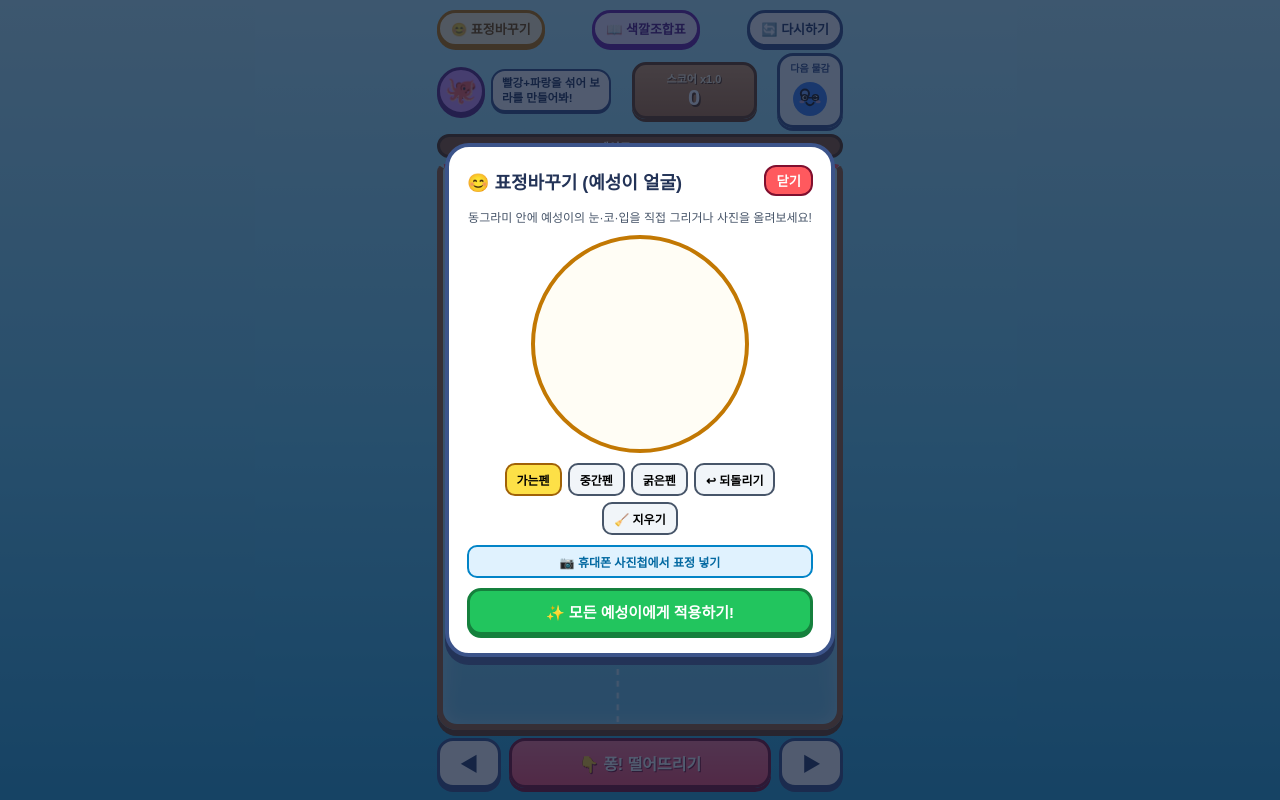
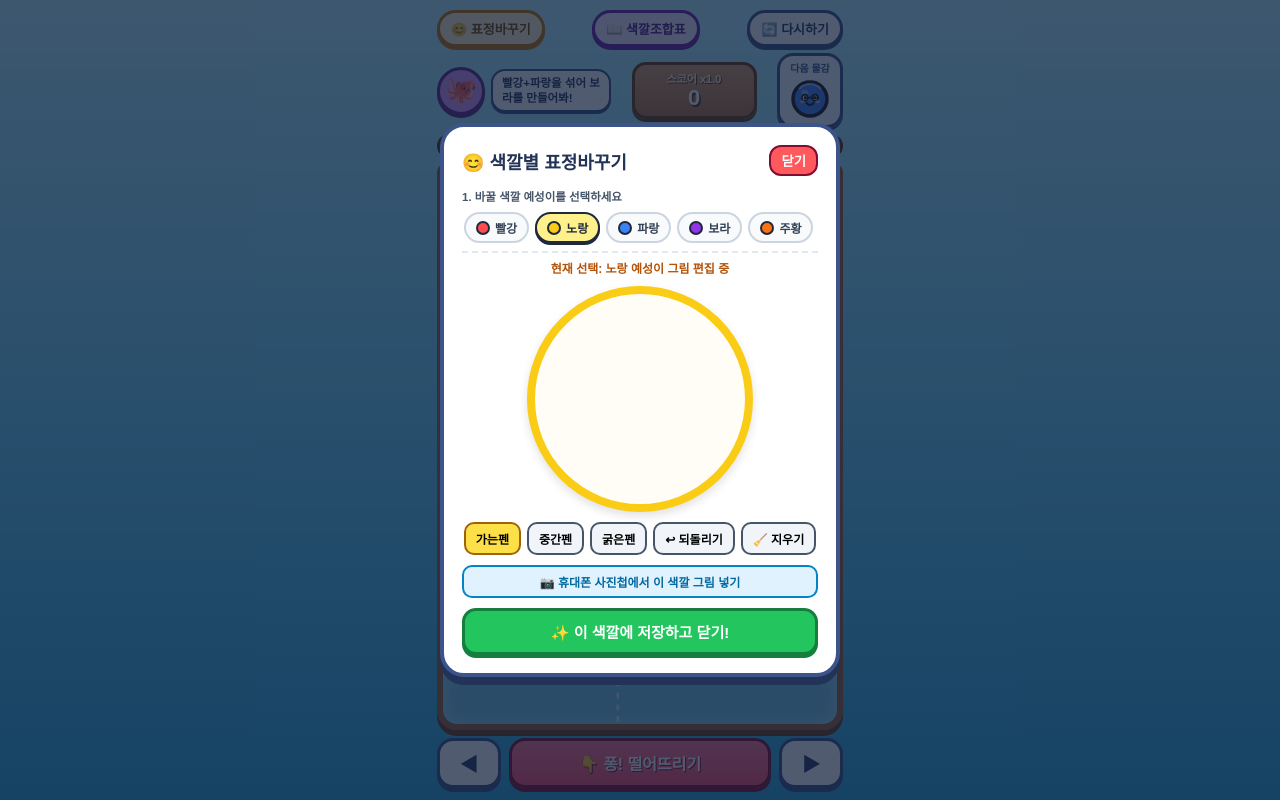
Before and after one commit to hannaj1763-sketch/color-merge, a plain HTML site: page index.html in a window 1280 px wide. Both pictures are taken after a click on the button "😊 표정바꾸기". Drawn offline with Linux system fonts and the light colour scheme.

Commit message:
Add files via upload

```diff
--- a/index.html
+++ b/index.html
@@ -219,7 +219,7 @@
     border: 4px solid #3c548a;
     border-radius: 24px;
     width: 100%;
-    max-width: 390px;
+    max-width: 400px;
     max-height: 88vh;
     overflow-y: auto;
     padding: 18px;
@@ -242,6 +242,43 @@
     cursor: pointer;
   }
 
+  /* 색깔별 표정바꾸기 UI */
+  .color-tabs {
+    width: 100%;
+    display: flex;
+    gap: 6px;
+    overflow-x: auto;
+    padding: 4px 2px 8px;
+    margin-bottom: 6px;
+    border-bottom: 2px dashed #e2e8f0;
+  }
+  .color-tab {
+    flex-shrink: 0;
+    display: flex;
+    align-items: center;
+    gap: 5px;
+    padding: 5px 10px;
+    border-radius: 999px;
+    border: 2.5px solid #cbd5e1;
+    background: #f8fafc;
+    font-size: 12px;
+    font-weight: 800;
+    color: #334155;
+    cursor: pointer;
+  }
+  .color-tab.active {
+    border-color: #1e293b;
+    background: #fef08a;
+    color: #1e293b;
+    box-shadow: 0 2px 0 #1e293b;
+  }
+  .color-tab .swatch {
+    width: 14px;
+    height: 14px;
+    border-radius: 50%;
+    border: 2px solid #1e293b;
+  }
+
   .draw-area-wrap {
     display: flex;
     flex-direction: column;
@@ -250,10 +287,11 @@
   }
   canvas#faceCanvas {
     background: #fffdf5;
-    border: 4px solid #c27803;
+    border: 8px solid #ff4d4f;
     border-radius: 50%;
     cursor: crosshair;
     touch-action: none;
+    box-shadow: 0 4px 10px rgba(0,0,0,0.12);
   }
   .tool-row {
     display: flex;
@@ -380,19 +418,23 @@
   </div>
 </div>
 
-<!-- 표정바꾸기 모달 -->
+<!-- 색깔별 표정바꾸기 모달 -->
 <div class="modal-backdrop" id="faceModal">
   <div class="modal-card">
     <div class="modal-header">
-      <div class="modal-title">😊 표정바꾸기 (예성이 얼굴)</div>
+      <div class="modal-title">😊 색깔별 표정바꾸기</div>
       <button class="close-btn" id="closeFaceBtn">닫기</button>
     </div>
+
+    <div style="font-size:11.5px; font-weight:800; color:#475569; margin-bottom:4px;">1. 바꿀 색깔 예성이를 선택하세요</div>
+    <div class="color-tabs" id="colorTabs"></div>
+
     <div class="draw-area-wrap">
       <div id="colSection" style="width:100%; display:none;">
-        <div style="font-size:12px; font-weight:800; color:#3c548a; margin-bottom:4px;">🖼 갤러리 내 컬렉션 작품에서 고르기</div>
+        <div style="font-size:12px; font-weight:800; color:#3c548a; margin-bottom:4px;">🖼 내 컬렉션 작품에서 골라 이 색깔에 넣기</div>
         <div class="col-strip" id="colStrip"></div>
       </div>
-      <p style="font-size:12px; color:#475569; text-align:center;">동그라미 안에 예성이의 눈·코·입을 직접 그리거나 사진을 올려보세요!</p>
+      <p id="editingColorLabel" style="font-size:12px; font-weight:800; color:#b45309; text-align:center;">현재 선택: 🔴 빨강 예성이 그림 편집 중</p>
       <canvas id="faceCanvas" width="210" height="210"></canvas>
       <div class="tool-row">
         <button class="mini-btn active" data-size="4">가는펜</button>
@@ -402,10 +444,10 @@
         <button class="mini-btn" id="clearFaceBtn">🧹 지우기</button>
       </div>
       <label class="mini-btn" style="background:#e0f2fe; border-color:#0284c7; color:#0369a1; width:100%; text-align:center;">
-        📷 휴대폰 사진첩에서 표정 넣기
+        📷 휴대폰 사진첩에서 이 색깔 그림 넣기
         <input type="file" id="uploadFaceInput" accept="image/*" style="display:none;" />
       </label>
-      <button class="save-face-btn" id="applyFaceBtn">✨ 모든 예성이에게 적용하기!</button>
+      <button class="save-face-btn" id="applyFaceBtn">✨ 이 색깔에 저장하고 닫기!</button>
     </div>
   </div>
 </div>
@@ -450,27 +492,29 @@
 <script>
 (() => {
   const TYPES = {
-    RED:       { id: 'RED',       tier: 1, name: '빨강',     color: '#ff4d4f', r: 22, score: 10 },
-    YELLOW:    { id: 'YELLOW',    tier: 1, name: '노랑',     color: '#facc15', r: 22, score: 10 },
-    BLUE:      { id: 'BLUE',      tier: 1, name: '파랑',     color: '#3b82f6', r: 22, score: 10 },
+    RED:       { id: 'RED',       tier: 1, name: '빨강',     color: '#ff4d4f', r: 23, score: 10 },
+    YELLOW:    { id: 'YELLOW',    tier: 1, name: '노랑',     color: '#facc15', r: 23, score: 10 },
+    BLUE:      { id: 'BLUE',      tier: 1, name: '파랑',     color: '#3b82f6', r: 23, score: 10 },
 
-    PURPLE:    { id: 'PURPLE',    tier: 2, name: '보라',     color: '#9333ea', r: 28, score: 30 },
-    ORANGE:    { id: 'ORANGE',    tier: 2, name: '주황',     color: '#f97316', r: 28, score: 30 },
-    GREEN:     { id: 'GREEN',     tier: 2, name: '초록',     color: '#22c55e', r: 28, score: 30 },
+    PURPLE:    { id: 'PURPLE',    tier: 2, name: '보라',     color: '#9333ea', r: 29, score: 30 },
+    ORANGE:    { id: 'ORANGE',    tier: 2, name: '주황',     color: '#f97316', r: 29, score: 30 },
+    GREEN:     { id: 'GREEN',     tier: 2, name: '초록',     color: '#22c55e', r: 29, score: 30 },
 
-    MAGENTA:   { id: 'MAGENTA',   tier: 3, name: '자주',     color: '#db2777', r: 34, score: 70 },
-    INDIGO:    { id: 'INDIGO',    tier: 3, name: '남보라',   color: '#4f46e5', r: 34, score: 70 },
-    VERMILION: { id: 'VERMILION', tier: 3, name: '다홍',     color: '#ea580c', r: 34, score: 70 },
-    TANGERINE: { id: 'TANGERINE', tier: 3, name: '귤색',     color: '#eab308', r: 34, score: 70 },
-    LIME:      { id: 'LIME',      tier: 3, name: '연두',     color: '#84cc16', r: 34, score: 70 },
-    TEAL:      { id: 'TEAL',      tier: 3, name: '청록',     color: '#0d9488', r: 34, score: 70 },
+    MAGENTA:   { id: 'MAGENTA',   tier: 3, name: '자주',     color: '#db2777', r: 35, score: 70 },
+    INDIGO:    { id: 'INDIGO',    tier: 3, name: '남보라',   color: '#4f46e5', r: 35, score: 70 },
+    VERMILION: { id: 'VERMILION', tier: 3, name: '다홍',     color: '#ea580c', r: 35, score: 70 },
+    TANGERINE: { id: 'TANGERINE', tier: 3, name: '귤색',     color: '#eab308', r: 35, score: 70 },
+    LIME:      { id: 'LIME',      tier: 3, name: '연두',     color: '#84cc16', r: 35, score: 70 },
+    TEAL:      { id: 'TEAL',      tier: 3, name: '청록',     color: '#0d9488', r: 35, score: 70 },
 
-    BROWN:     { id: 'BROWN',     tier: 4, name: '고동',     color: '#78350f', r: 40, score: 150 },
-    CHESTNUT:  { id: 'CHESTNUT',  tier: 5, name: '적갈색',   color: '#9a3412', r: 46, score: 320 },
-    GOLDSTAR:  { id: 'GOLDSTAR',  tier: 6, name: '황금별',   color: '#f59e0b', r: 52, score: 650, star: true },
-    CROWN:     { id: 'CROWN',     tier: 7, name: '왕관대장', color: '#ec4899', r: 58, score: 1300, crown: true },
-    RAINBOW:   { id: 'RAINBOW',   tier: 8, name: '무지개대왕', color: 'rainbow', r: 64, score: 3000, crown: true }
+    BROWN:     { id: 'BROWN',     tier: 4, name: '고동',     color: '#78350f', r: 41, score: 150 },
+    CHESTNUT:  { id: 'CHESTNUT',  tier: 5, name: '적갈색',   color: '#9a3412', r: 47, score: 320 },
+    GOLDSTAR:  { id: 'GOLDSTAR',  tier: 6, name: '황금별',   color: '#f59e0b', r: 53, score: 650, star: true },
+    CROWN:     { id: 'CROWN',     tier: 7, name: '왕관대장', color: '#ec4899', r: 59, score: 1300, crown: true },
+    RAINBOW:   { id: 'RAINBOW',   tier: 8, name: '무지개대왕', color: 'rainbow', r: 65, score: 3000, crown: true }
   };
+
+  const TYPE_LIST = Object.values(TYPES);
 
   const MIX_TABLE = {
     'RED+BLUE': 'PURPLE', 'BLUE+RED': 'PURPLE',
@@ -556,9 +600,13 @@
   let canDrop = true;
   let gameOver = false;
   let shakeTime = 0;
-  let customFaceImg = null;
+
+  // 색깔별 예성이 이미지 맵 { RED: Image, BLUE: Image, ... }
+  const customFaces = {};
+  let editingTypeId = 'RED';
   let collectionUrls = [];
 
+  // gallery2026에서 전달받은 My Collection 이미지들을 색깔별로 자동 배정
   function loadGalleryCollection() {
     try {
       const params = new URLSearchParams(window.location.search);
@@ -568,47 +616,56 @@
       if (!Array.isArray(urls) || !urls.length) return;
       collectionUrls = urls;
 
+      // 각 색깔(TYPE_LIST)마다 다른 예성이 작품을 순환 할당
+      TYPE_LIST.forEach((tInfo, idx) => {
+        const assignedUrl = urls[idx % urls.length];
+        assignUrlToType(tInfo.id, assignedUrl, true);
+      });
+
       const strip = document.getElementById('colStrip');
       const sec = document.getElementById('colSection');
       sec.style.display = 'block';
 
-      urls.forEach((url, idx) => {
+      urls.forEach((url) => {
         const imgEl = document.createElement('img');
         imgEl.src = url;
-        imgEl.className = 'col-thumb' + (idx === 0 ? ' picked' : '');
+        imgEl.className = 'col-thumb';
         imgEl.crossOrigin = 'anonymous';
         imgEl.onclick = () => {
           document.querySelectorAll('.col-thumb').forEach(t => t.classList.remove('picked'));
           imgEl.classList.add('picked');
-          applyImageUrlToFace(url, false);
+          assignUrlToType(editingTypeId, url, false);
         };
         strip.appendChild(imgEl);
       });
 
-      applyImageUrlToFace(urls[0], true);
+      setOctopusMsg(`색깔별로 예성이 그림 ${urls.length}점이 배정됐어요! 🎨`);
     } catch (e) {}
   }
 
-  function applyImageUrlToFace(url, silent = false) {
+  function assignUrlToType(typeId, url, silent = false) {
     const img = new Image();
     img.crossOrigin = 'anonymous';
     img.onload = () => {
-      customFaceImg = img;
-      fCtx.clearRect(0, 0, 210, 210);
-      const minSide = Math.min(img.width, img.height);
-      const sx = (img.width - minSide) / 2;
-      const sy = (img.height - minSide) / 2;
-      fCtx.drawImage(img, sx, sy, minSide, minSide, 0, 0, 210, 210);
-      saveFaceHistory();
+      customFaces[typeId] = img;
+      if (editingTypeId === typeId) {
+        drawImageToFaceCanvas(img);
+      }
       updateHUD();
       if (!silent) {
-        faceModal.classList.remove('open');
-        setOctopusMsg('내 컬렉션 작품으로 표정 적용 완료! 🎨');
-      } else {
-        setOctopusMsg('내 컬렉션 예성이 그림이 도착했어요! 🎨');
+        setOctopusMsg(`${TYPES[typeId].name} 예성이 그림이 바뀌었어요! 🎨`);
       }
     };
     img.src = url;
+  }
+
+  function drawImageToFaceCanvas(img) {
+    fCtx.clearRect(0, 0, 210, 210);
+    if (!img) return;
+    const minSide = Math.min(img.width, img.height);
+    const sx = (img.width - minSide) / 2;
+    const sy = (img.height - minSide) / 2;
+    fCtx.drawImage(img, sx, sy, minSide, minSide, 0, 0, 210, 210);
   }
 
   function resizeCanvas() {
@@ -673,10 +730,16 @@
     floatTexts.push({ x, y, text, color, life: 1.0 });
   }
 
+  // ===== 예성이 캐릭터 렌더링 (굵고 선명한 색깔 외곽 테두리) =====
   function drawYeseongCharacter(c, x, y, r, info, wobble = 0) {
     c.save();
     c.translate(x, y);
     if (wobble) c.rotate(Math.sin(wobble) * 0.06);
+
+    // 1. 바깥쪽 짙은 테두리 + 굵은 색깔 외곽 링
+    const outerStroke = Math.max(3.5, r * 0.14);
+    const colorBand = Math.max(4.5, r * 0.20);
+    const innerR = Math.max(6, r - colorBand);
 
     c.beginPath();
     c.arc(0, 0, r, 0, Math.PI * 2);
@@ -693,34 +756,46 @@
     }
     c.fill();
 
-    c.beginPath();
-    c.arc(-r * 0.3, -r * 0.32, r * 0.24, 0, Math.PI * 2);
-    c.fillStyle = 'rgba(255,255,255,0.32)';
-    c.fill();
-
-    c.lineWidth = Math.max(2, r * 0.08);
-    c.strokeStyle = '#231f20';
+    // 굵은 검은색 외곽선
+    c.lineWidth = outerStroke;
+    c.strokeStyle = '#1e1b18';
     c.stroke();
 
-    if (customFaceImg) {
+    // 색깔 링 안쪽 경계선 (그림과 색깔 외곽을 또렷하게 분리)
+    const faceImg = customFaces[info.id];
+    if (faceImg) {
       c.save();
       c.beginPath();
-      c.arc(0, 0, r * 0.84, 0, Math.PI * 2);
+      c.arc(0, 0, innerR, 0, Math.PI * 2);
+      c.fillStyle = '#ffffff';
+      c.fill();
       c.clip();
-      c.globalAlpha = 0.92;
-      c.drawImage(customFaceImg, -r * 0.84, -r * 0.84, r * 1.68, r * 1.68);
+      c.drawImage(faceImg, -innerR, -innerR, innerR * 2, innerR * 2);
       c.restore();
+
+      // 안쪽 경계 링 한 번 더 강조
+      c.beginPath();
+      c.arc(0, 0, innerR, 0, Math.PI * 2);
+      c.lineWidth = Math.max(2, r * 0.07);
+      c.strokeStyle = 'rgba(30, 27, 24, 0.75)';
+      c.stroke();
     } else {
-      const eyeOffsetX = r * 0.32;
+      // 기본 손그림 표정일 때
+      c.beginPath();
+      c.arc(-r * 0.3, -r * 0.32, r * 0.22, 0, Math.PI * 2);
+      c.fillStyle = 'rgba(255,255,255,0.34)';
+      c.fill();
+
+      const eyeOffsetX = r * 0.30;
       const eyeOffsetY = -r * 0.08;
-      const eyeR = Math.max(2.2, r * 0.12);
+      const eyeR = Math.max(2.2, r * 0.11);
 
       c.fillStyle = '#ffffff';
       c.beginPath();
       c.arc(-eyeOffsetX, eyeOffsetY, eyeR * 1.35, 0, Math.PI * 2);
       c.arc(eyeOffsetX, eyeOffsetY, eyeR * 1.35, 0, Math.PI * 2);
       c.fill();
-      c.lineWidth = 1.5;
+      c.lineWidth = 1.6;
       c.strokeStyle = '#1e1b18';
       c.stroke();
 
@@ -730,24 +805,35 @@
       c.arc(eyeOffsetX - eyeR * 0.2, eyeOffsetY, eyeR * 0.75, 0, Math.PI * 2);
       c.fill();
 
-      c.fillStyle = 'rgba(255, 182, 193, 0.65)';
+      c.fillStyle = 'rgba(255, 182, 193, 0.7)';
       c.beginPath();
-      c.ellipse(-r * 0.48, r * 0.16, r * 0.15, r * 0.09, 0, 0, Math.PI * 2);
-      c.ellipse(r * 0.48, r * 0.16, r * 0.15, r * 0.09, 0, 0, Math.PI * 2);
+      c.ellipse(-r * 0.46, r * 0.16, r * 0.14, r * 0.085, 0, 0, Math.PI * 2);
+      c.ellipse(r * 0.46, r * 0.16, r * 0.14, r * 0.085, 0, 0, Math.PI * 2);
       c.fill();
 
       c.beginPath();
-      c.arc(0, r * 0.12, r * 0.24, 0.15 * Math.PI, 0.85 * Math.PI);
-      c.lineWidth = Math.max(2, r * 0.07);
+      c.arc(0, r * 0.12, r * 0.23, 0.15 * Math.PI, 0.85 * Math.PI);
+      c.lineWidth = Math.max(2.2, r * 0.075);
       c.strokeStyle = '#1e1b18';
       c.lineCap = 'round';
       c.stroke();
     }
 
+    // 색깔 외곽 상단 하이라이트 광택
+    c.save();
+    c.beginPath();
+    c.arc(0, 0, r - outerStroke * 0.6, -Math.PI * 0.75, -Math.PI * 0.25);
+    c.strokeStyle = 'rgba(255, 255, 255, 0.55)';
+    c.lineWidth = Math.max(2, r * 0.06);
+    c.lineCap = 'round';
+    c.stroke();
+    c.restore();
+
+    // 왕관 또는 별 장식 (6~8단계)
     if (info.crown) {
       c.fillStyle = '#fde047';
-      c.strokeStyle = '#854d0e';
-      c.lineWidth = 2;
+      c.strokeStyle = '#713f12';
+      c.lineWidth = 2.5;
       c.beginPath();
       c.moveTo(-r * 0.36, -r * 0.82);
       c.lineTo(-r * 0.22, -r * 1.15);
@@ -763,14 +849,15 @@
       c.fillText('⭐', 0, -r * 0.78);
     }
 
+    // 단계 이름 뱃지 (반지름 28 이상)
     if (r >= 28) {
-      c.font = `900 ${Math.max(9, Math.round(r * 0.25))}px sans-serif`;
+      c.font = `900 ${Math.max(9.5, Math.round(r * 0.24))}px sans-serif`;
       c.textAlign = 'center';
       c.fillStyle = '#ffffff';
-      c.strokeStyle = 'rgba(0,0,0,0.75)';
-      c.lineWidth = 3;
-      c.strokeText(info.name, 0, r * 0.75);
-      c.fillText(info.name, 0, r * 0.75);
+      c.strokeStyle = '#1e1b18';
+      c.lineWidth = 3.5;
+      c.strokeText(info.name, 0, r * 0.82);
+      c.fillText(info.name, 0, r * 0.82);
     }
 
     c.restore();
@@ -1134,6 +1221,7 @@
 
   document.getElementById('resetBtn').addEventListener('click', resetGame);
 
+  // ===== 색깔별 표정바꾸기 그림판 & 모달 제어 =====
   const faceModal = document.getElementById('faceModal');
   const bookModal = document.getElementById('bookModal');
   const faceCanvas = document.getElementById('faceCanvas');
@@ -1157,7 +1245,41 @@
   }
   initFacePad();
 
-  document.getElementById('openFaceBtn').addEventListener('click', () => faceModal.classList.add('open'));
+  function renderColorTabs() {
+    const tabsEl = document.getElementById('colorTabs');
+    tabsEl.innerHTML = '';
+    TYPE_LIST.forEach(info => {
+      const btn = document.createElement('button');
+      btn.className = 'color-tab' + (info.id === editingTypeId ? ' active' : '');
+      const bgStyle = info.color === 'rainbow'
+        ? 'background: linear-gradient(135deg, #ff4d4f, #facc15, #22c55e, #3b82f6, #a855f7);'
+        : `background: ${info.color};`;
+      btn.innerHTML = `<span class="swatch" style="${bgStyle}"></span><span>${info.name}</span>`;
+      btn.onclick = () => {
+        selectEditingColor(info.id);
+      };
+      tabsEl.appendChild(btn);
+    });
+  }
+
+  function selectEditingColor(typeId) {
+    editingTypeId = typeId;
+    const info = TYPES[typeId];
+    renderColorTabs();
+    document.getElementById('editingColorLabel').textContent = `현재 선택: ${info.name} 예성이 그림 편집 중`;
+    faceCanvas.style.borderColor = info.color === 'rainbow' ? '#9333ea' : info.color;
+
+    initFacePad();
+    if (customFaces[typeId]) {
+      drawImageToFaceCanvas(customFaces[typeId]);
+      saveFaceHistory();
+    }
+  }
+
+  document.getElementById('openFaceBtn').addEventListener('click', () => {
+    selectEditingColor(currentType || 'RED');
+    faceModal.classList.add('open');
+  });
   document.getElementById('closeFaceBtn').addEventListener('click', () => faceModal.classList.remove('open'));
   document.getElementById('openBookBtn').addEventListener('click', () => bookModal.classList.add('open'));
   document.getElementById('closeBookBtn').addEventListener('click', () => bookModal.classList.remove('open'));
@@ -1207,7 +1329,11 @@
     }
   });
 
-  document.getElementById('clearFaceBtn').addEventListener('click', initFacePad);
+  document.getElementById('clearFaceBtn').addEventListener('click', () => {
+    initFacePad();
+    delete customFaces[editingTypeId];
+    updateHUD();
+  });
 
   document.getElementById('uploadFaceInput').addEventListener('change', (e) => {
     const file = e.target.files[0];
@@ -1231,10 +1357,10 @@
   document.getElementById('applyFaceBtn').addEventListener('click', () => {
     const img = new Image();
     img.onload = () => {
-      customFaceImg = img;
+      customFaces[editingTypeId] = img;
       updateHUD();
       faceModal.classList.remove('open');
-      setOctopusMsg('새 예성이 표정 적용 완료! 너무 귀여워요! 😊');
+      setOctopusMsg(`${TYPES[editingTypeId].name} 예성이 표정 저장 완료! 😊`);
     };
     img.src = faceCanvas.toDataURL('image/png');
   });
```
